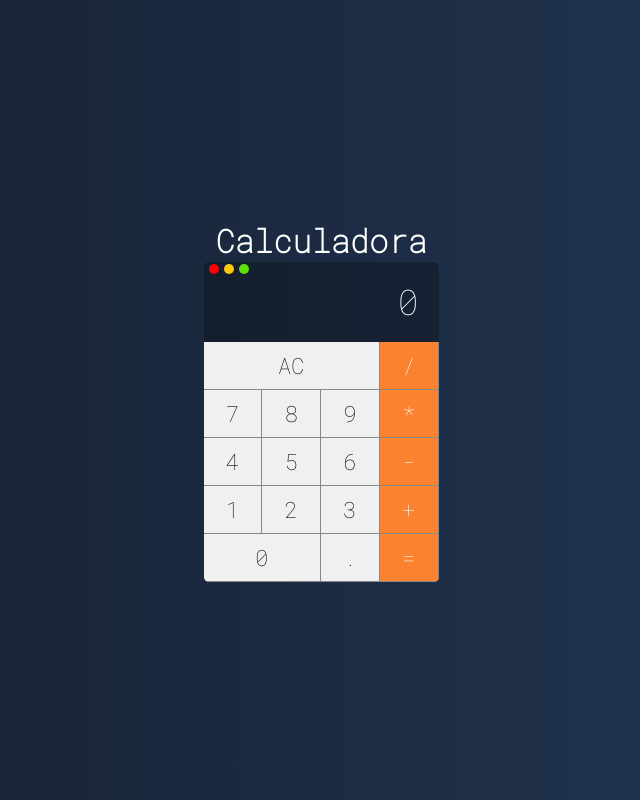
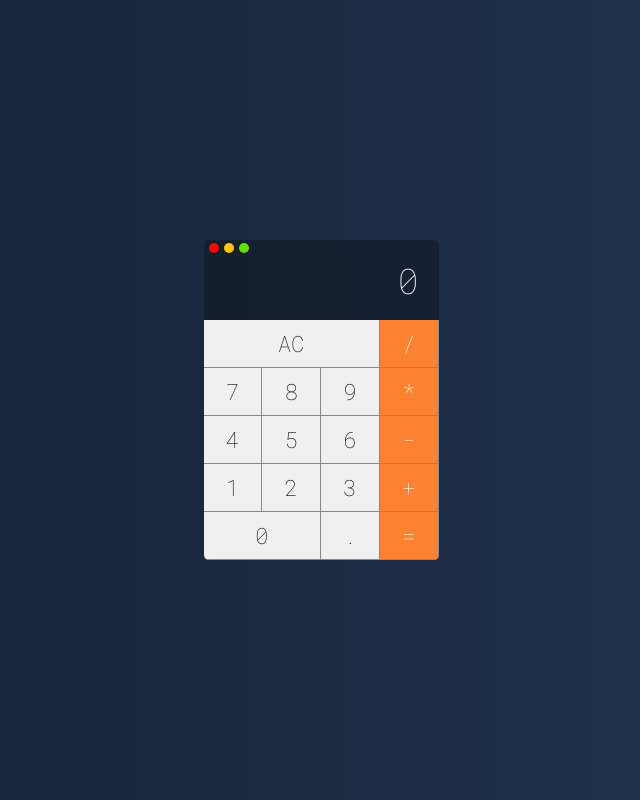
Before and after one commit to Mariano-1794/Calculadora, a React (Create React App) app: page / in a window 1280 px wide. Shown: the whole page, without its empty margins (319-959 px from the left). Built offline with nearby package versions, Linux system fonts and the light colour scheme.

Commit message:
Update index.js

```diff
--- a/src/index.js
+++ b/src/index.js
@@ -8,7 +8,6 @@ import reportWebVitals from './reportWebVitals';
 const root = ReactDOM.createRoot(document.getElementById('root'));
 root.render(
   <React.StrictMode>
-  <h1>Calculadora</h1>
     <Calculator />
   </React.StrictMode>
 );
```
